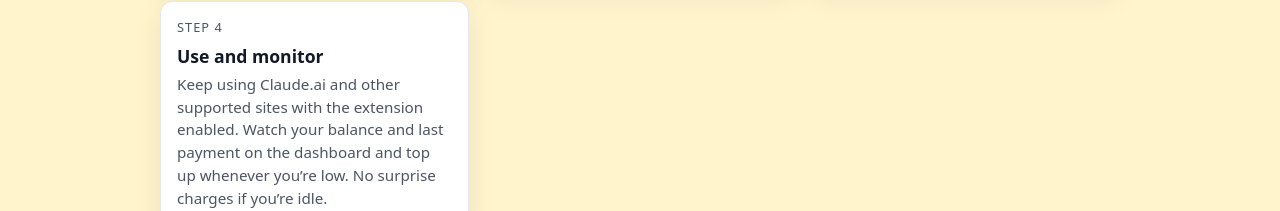
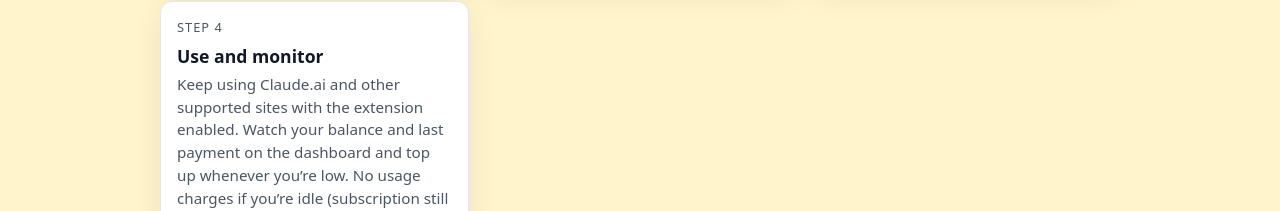
Before and after one commit to pleniv01/quieter.ai, a Vue app in the folder frontend/: page /how-it-works in a window 1280 px wide. Shown: the part 589-800 px from the top of the page. Built offline with nearby package versions, Linux system fonts and the light colour scheme.

Commit message:
Clarify idle usage vs subscription renewal in how-it-works

```diff
--- a/frontend/src/views/HowItWorks.vue
+++ b/frontend/src/views/HowItWorks.vue
@@ -49,8 +49,8 @@
         <h2>Use and monitor</h2>
         <p class="muted">
           Keep using Claude.ai and other supported sites with the extension enabled. Watch your
-          balance and last payment on the dashboard and top up whenever you’re low. No surprise
-          charges if you’re idle.
+          balance and last payment on the dashboard and top up whenever you’re low. No usage charges
+          if you’re idle (subscription still renews monthly).
         </p>
       </div>
     </div>
```
